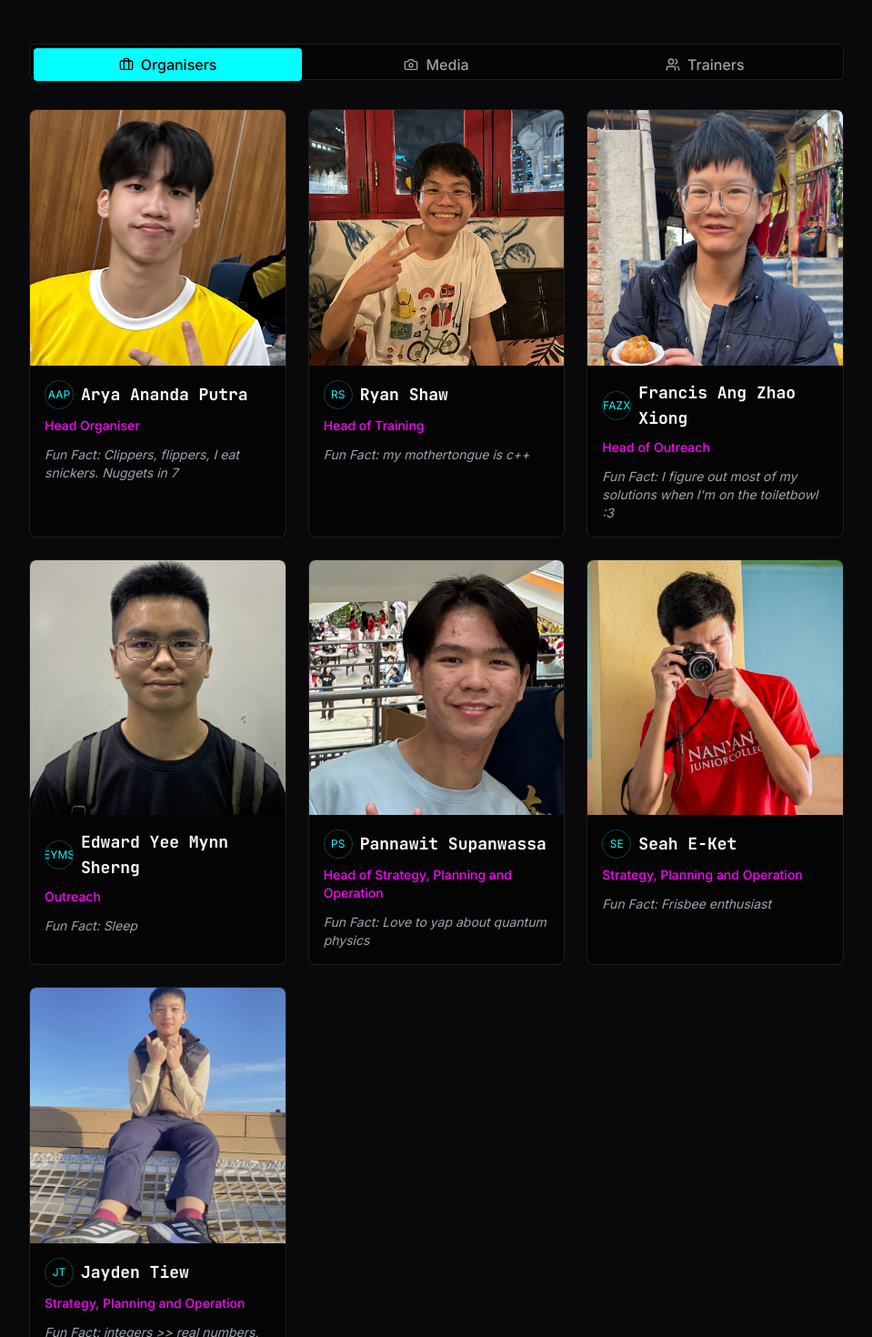
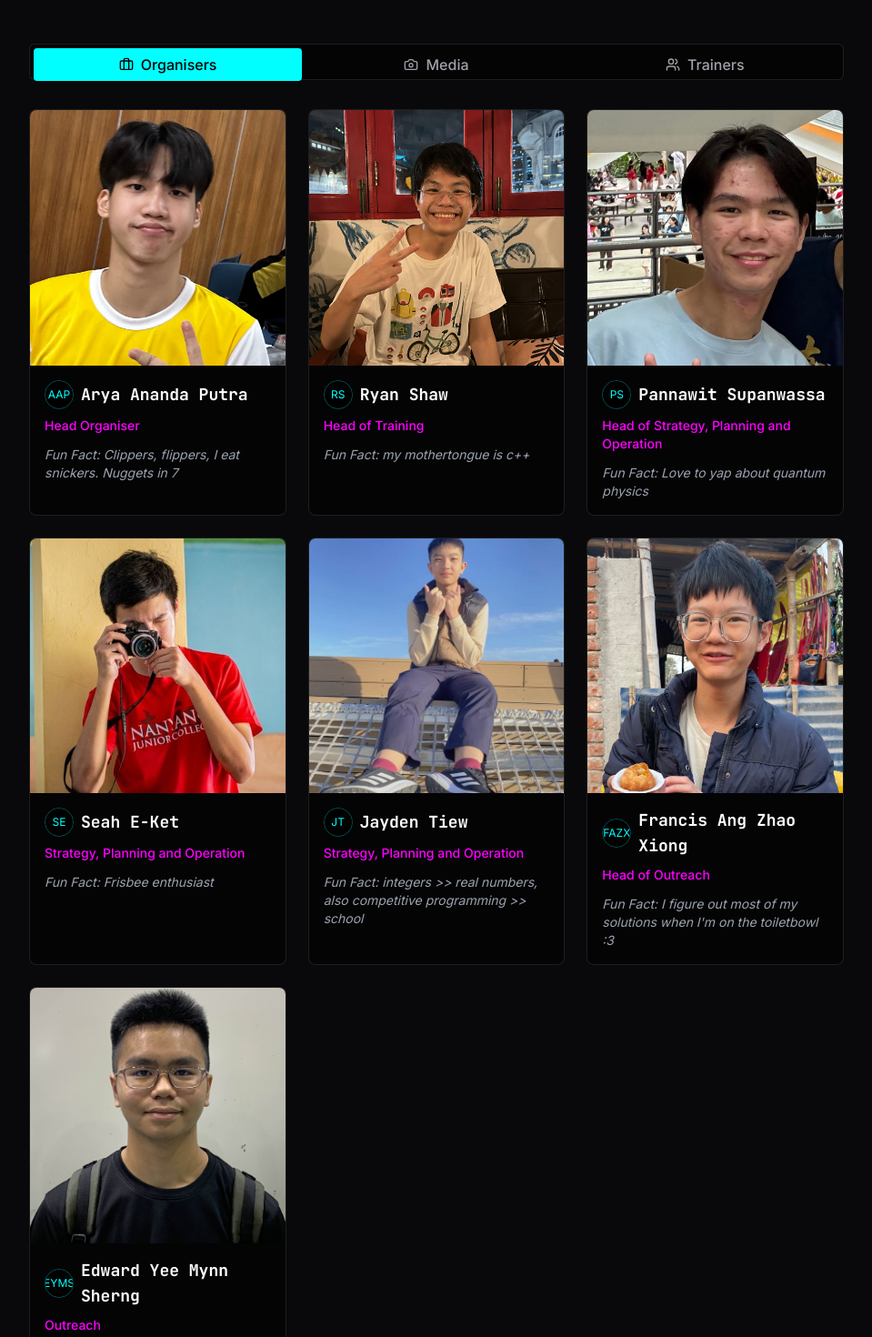
Before and after one commit to Hijackedsoul/cpic, a React (Vite) app: page /our-team in a window 1280 px wide. Shown: the part 240-1710 px from the top of the page at 91% size, without its empty margins (160-1119 px from the left). Built offline with nearby package versions, Linux system fonts and the light colour scheme.

Commit message:
Code edited in Lovable Code Editor
Edited UI in Lovable

```diff
--- a/src/data/teamData.ts
+++ b/src/data/teamData.ts
@@ -34,19 +34,6 @@ export const teamData: TeamData = {
       //funFact: "I missed gold by 1 point"
     //},
     {
-      name: "Francis Ang Zhao Xiong",
-      image: "/lovable-uploads/9a085198-d377-46f1-a07b-6e909dd44927.png",
-      role: "Head of Outreach",
-      funFact: "I figure out most of my solutions when I'm on the toiletbowl :3",
-      imagePosition: "center top"
-    },
-    {
-      name: "Edward Yee Mynn Sherng",
-      image: "/lovable-uploads/698aed07-51e8-4eff-a40e-f4b4c3678ee6.png",
-      role: "Outreach",
-      funFact: "Sleep"
-    },
-    {
       name: "Pannawit Supanwassa",
       image: "/lovable-uploads/5a40b946-98a1-495a-91ca-e0d0338143f6.png",
       role: "Head of Strategy, Planning and Operation",
@@ -66,6 +53,19 @@ export const teamData: TeamData = {
       role: "Strategy, Planning and Operation",
       funFact: "integers >> real numbers, also competitive programming >> school",
       imagePosition: "center 40%" // Shifted down
+    },
+    {
+      name: "Francis Ang Zhao Xiong",
+      image: "/lovable-uploads/9a085198-d377-46f1-a07b-6e909dd44927.png",
+      role: "Head of Outreach",
+      funFact: "I figure out most of my solutions when I'm on the toiletbowl :3",
+      imagePosition: "center top"
+    },
+    {
+      name: "Edward Yee Mynn Sherng",
+      image: "/lovable-uploads/698aed07-51e8-4eff-a40e-f4b4c3678ee6.png",
+      role: "Outreach",
+      funFact: "Sleep"
     },
   ],
   media: [
```
